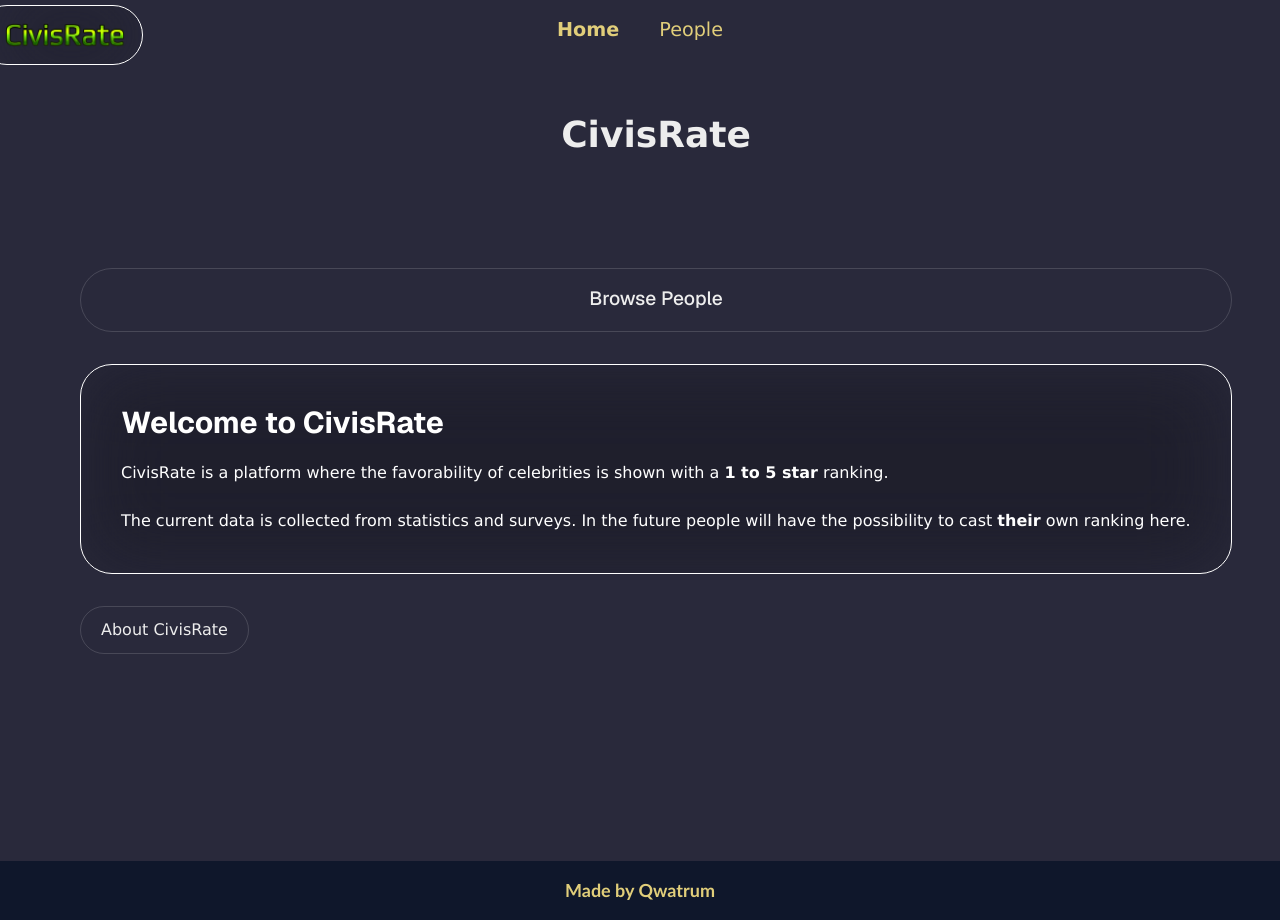
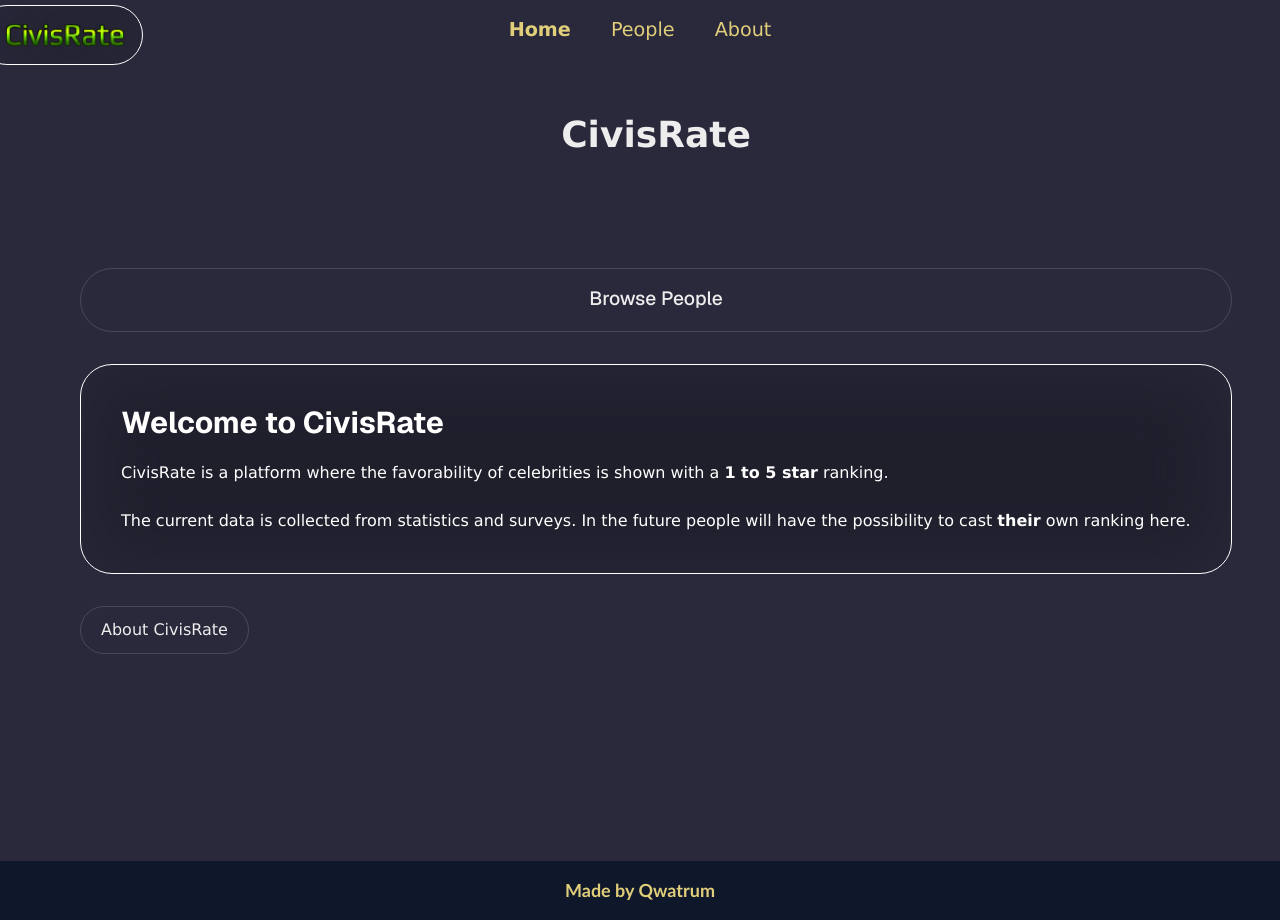
Before and after one commit to Qwatrum/civisrate, a Next.js app: page / in a window 1280 px wide. Built offline with nearby package versions, Linux system fonts and the light colour scheme.

Commit message:
Added about to nav

```diff
--- a/src/app/components/navigation.tsx
+++ b/src/app/components/navigation.tsx
@@ -8,8 +8,8 @@ export const Navigation = () => {
 
         <nav>
             <Link href="/" className={pathname === "/" ? "font-bold mr-10 main-font larger-font" : "mr-10 main-font larger-font"}>Home</Link>
-            <Link href="/people" className={pathname.startsWith("/people") ? "font-bold main-font larger-font" : "main-font larger-font"}>People</Link>
-            { /*<Link href="/login" className={pathname.startsWith("/login") ? "font-bold main-font larger-font" : "main-font larger-font"}>Login</Link>*/ }
+            <Link href="/people" className={pathname.startsWith("/people") ? "font-bold mr-10 main-font larger-font" : "main-font mr-10 larger-font"}>People</Link>
+            <Link href="/about" className={pathname.startsWith("/about") ? "font-bold main-font larger-font" : "main-font larger-font"}>About</Link>
         </nav>
     )
 }
```
